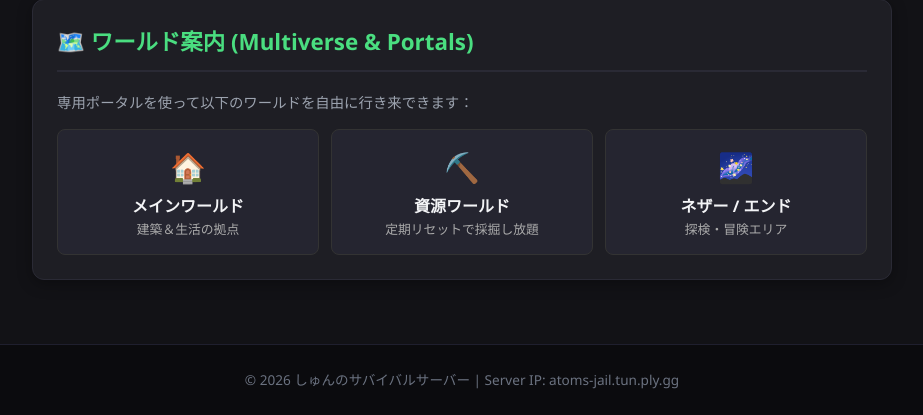
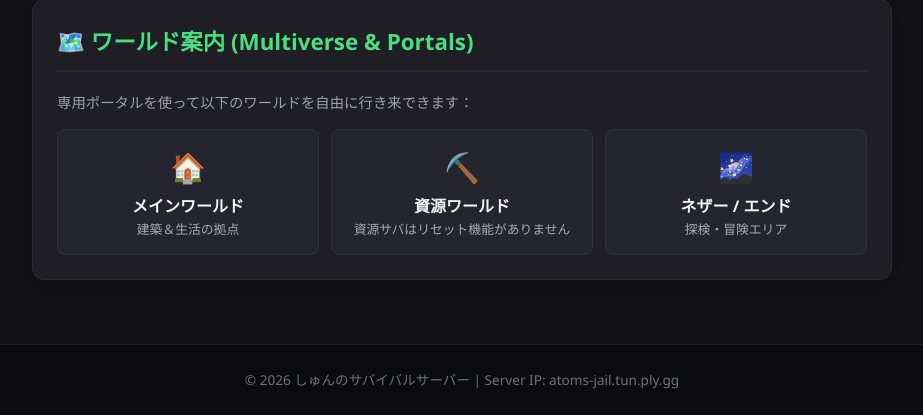
Before and after one commit to mikikofuruhasii-ui/syunsabasabaibaru, a Flask app: page / in a window 1280 px wide. Shown: the part 1072-1487 px from the top of the page, without its empty margins (178-1101 px from the left). Run offline with Flask 3, Linux system fonts and the light colour scheme.

Commit message:
Update index.html

```diff
--- a/templates/index.html
+++ b/templates/index.html
@@ -335,7 +335,7 @@
                 <div class="world-card">
                     <div class="world-icon">⛏️</div>
                     <div class="world-title">資源ワールド</div>
-                    <div style="font-size:0.8em; color:#aaa;">定期リセットで採掘し放題</div>
+                    <div style="font-size:0.8em; color:#aaa;">資源サバはリセット機能がありません</div>
                 </div>
                 <div class="world-card">
                     <div class="world-icon">🌌</div>
```
